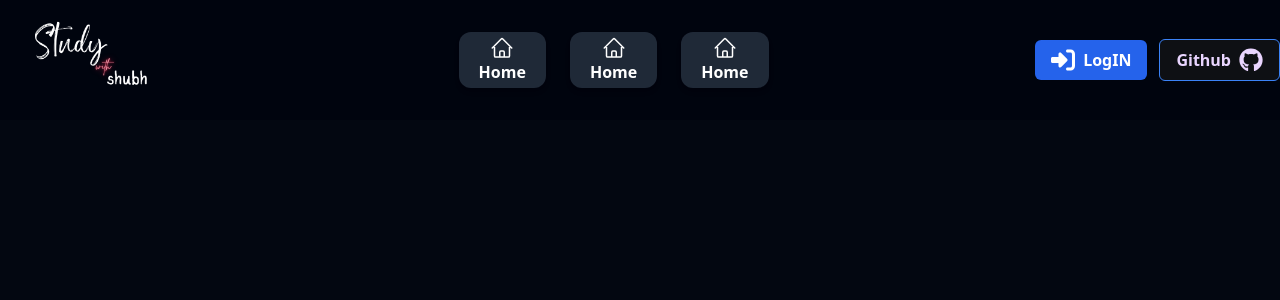
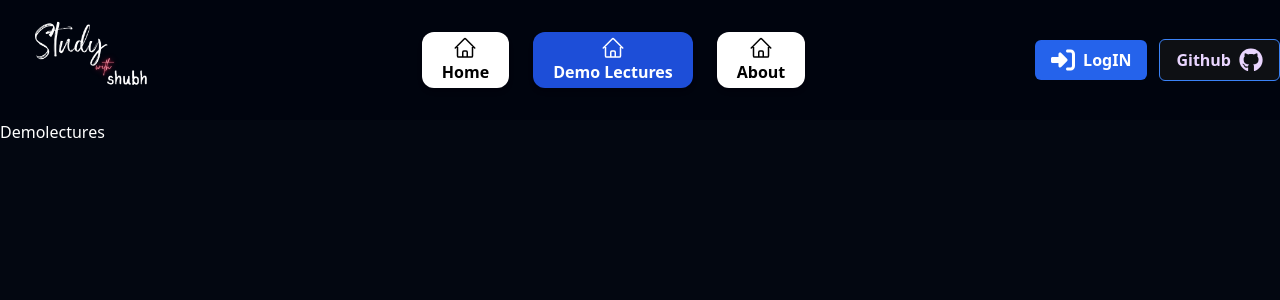
Before and after one commit to Shubhashish-Chakraborty/StudyWithShubh, a React (Vite) app: page /demo in a window 1280 px wide. Shown: the top 300 px of the page. Built offline with nearby package versions, Linux system fonts and the light colour scheme.

Commit message:
styling improved

```diff
--- a/package.json
+++ b/package.json
@@ -11,7 +11,8 @@
   },
   "dependencies": {
     "react": "^18.3.1",
-    "react-dom": "^18.3.1"
+    "react-dom": "^18.3.1",
+    "react-router-dom": "^7.1.1"
   },
   "devDependencies": {
     "@eslint/js": "^9.17.0",
--- a/src/App.tsx
+++ b/src/App.tsx
@@ -1,9 +1,24 @@
-import { Navbar } from "./components/Navbar";
+import { BrowserRouter , Routes , Route } from "react-router-dom";
+import { Layout } from "./pages/Layout";
+import { Home } from "./pages/Home";
+import { NotFound } from "./pages/NotFound";
+import { DemoLectures } from "./pages/DemoLectures";
+import { About } from "./pages/About";
 
 export default function App() {
     return(
         <div className="h-screen bg-custom-1">
-            <Navbar/>
+            <BrowserRouter>
+                <Routes>
+                    <Route path="/" element={<Layout/>}>
+                        <Route index element={<Home/>}></Route>
+                        <Route path="demo" element={<DemoLectures/>}></Route>
+                        <Route path="about" element={<About/>}></Route>
+                        <Route path="*" element={<NotFound/>}></Route>
+                    </Route>
+                </Routes>
+            </BrowserRouter>
+
         </div>
     )
 }
--- a/src/components/Navbar.tsx
+++ b/src/components/Navbar.tsx
@@ -1,42 +1,74 @@
-import { Home } from "../icons/NavbarIcons/Home"
+import { Home } from "../icons/NavbarIcons/Home";
 import { Login } from "../icons/NavbarIcons/Login";
 import { Github } from "../icons/SocialIcons/Github";
-import { Button } from "./ui/Button"
+import { Button } from "./ui/Button";
+import { useLocation, useNavigate } from "react-router-dom";
 
-const commonNavbarStyles = "flex flex-col items-center py-1 px-5 rounded-xl cursor-pointer hover:bg-blue-300 hover:text-black bg-gray-800 font-bold hover:-translate-y-3 transition-all duration-500 shadow-md";
+const commonNavbarStyles = "flex flex-col items-center py-1 px-5 rounded-xl cursor-pointer font-bold hover:-translate-y-2 transition-all duration-500 shadow-md";
 
 export const Navbar = () => {
+    const navigate = useNavigate();
+    const location = useLocation();
+
+    // Determine the active tab based on the current path
+    const isActive = (path: string) => location.pathname === path;
+
     return (
         <>
             <div className="bg-custom-2 flex justify-between items-center">
-                <div className="cursor-pointer hover:-translate-y-2 transition-all duration-500">
+                {/* Logo Section */}
+                <div
+                    className="cursor-pointer hover:-translate-y-2 transition-all duration-500"
+                    onClick={() => navigate('/')}
+                >
                     <img src="/swsBrandImg.png" className="w-48" alt="SwsBrandLogo!!" />
                 </div>
 
+                {/* Navigation Links */}
                 <div className="flex justify-center px-16 py-8 gap-6 text-white">
-                    <div className={`${commonNavbarStyles}`}>
-                        <Home/>
+                    <div
+                        onClick={() => navigate('/')}
+                        className={`${commonNavbarStyles} ${
+                            isActive('/') ? 'bg-blue-700 text-white hover:bg-blue-800' : 'bg-white text-black hover:bg-blue-700 hover:text-white'
+                        }`}
+                    >
+                        <Home />
                         Home
                     </div>
-                    <div className={`${commonNavbarStyles}`}>
-                        <Home/>
-                        Home
+                    <div
+                        onClick={() => navigate('/demo')}
+                        className={`${commonNavbarStyles} ${
+                            isActive('/demo') ? 'bg-blue-700 text-white hover:bg-blue-800' : 'bg-white text-black hover:bg-blue-700 hover:text-white'
+                        }`}
+                    >
+                        <Home />
+                        Demo Lectures
                     </div>
-                    <div className={`${commonNavbarStyles}`}>
-                        <Home/>
-                        Home
+                    <div
+                        onClick={() => navigate('/about')}
+                        className={`${commonNavbarStyles} ${
+                            isActive('/about') ? 'bg-blue-700 text-white hover:bg-blue-800' : 'bg-white text-black hover:bg-blue-700 hover:text-white'
+                        }`}
+                    >
+                        <Home />
+                        About
                     </div>
                 </div>
 
+                {/* Buttons Section */}
                 <div className="flex items-center gap-3">
                     <div>
-                        <Button variant="primary" text="LogIN" startIcon={<Login/>} />
+                        <Button variant="primary" text="LogIN" startIcon={<Login />} />
                     </div>
-                    <div>
-                        <Button variant="secondary" text="Github" endIcon={<Github/>}/>
+                    <div
+                        onClick={() =>
+                            window.open("https://github.com/Shubhashish-Chakraborty/StudyWithShubh")
+                        }
+                    >
+                        <Button variant="secondary" text="Github" endIcon={<Github />} />
                     </div>
                 </div>
             </div>
         </>
-    )
-}
+    );
+};
--- /dev/null
+++ b/src/pages/About.tsx
@@ -0,0 +1,7 @@
+export const About = () => {
+    return (
+        <>
+            <div className="text-white">ABOUT PAGE!!</div>
+        </>
+    )
+}
--- /dev/null
+++ b/src/pages/DemoLectures.tsx
@@ -0,0 +1,7 @@
+export const DemoLectures = () => {
+    return (
+        <>
+            <div className="text-white">Demolectures</div>
+        </>
+    )
+}
--- /dev/null
+++ b/src/pages/Home.tsx
@@ -0,0 +1,9 @@
+export const Home = () => {
+    return (
+        <>
+            <div className="text-white">
+                HOMEPAGE!
+            </div>
+        </>
+    )
+}
--- /dev/null
+++ b/src/pages/Layout.tsx
@@ -0,0 +1,15 @@
+import { Outlet } from "react-router-dom"
+import { Navbar } from "../components/Navbar"
+
+export const Layout = () => {
+    return (
+        <>
+            <div className="h-screen flex flex-col">
+                <Navbar />
+                <div className="flex-grow">
+                    <Outlet />
+                </div>
+            </div>
+        </>
+    )
+}
--- /dev/null
+++ b/src/pages/NotFound.tsx
@@ -0,0 +1,16 @@
+export const NotFound = () => {
+    return(
+
+        <div className="flex items-center justify-center bg-custom-1 mt-24">
+            <div>
+                <svg fill="currentColor" stroke="currentColor" className="size-80 text-red-500 animate-bounce" xmlns="http://www.w3.org/2000/svg" viewBox="0 0 512 512">
+                    <path d="M367.2 412.5L99.5 144.8C77.1 176.1 64 214.5 64 256c0 106 86 192 192 192c41.5 0 79.9-13.1 111.2-35.5zm45.3-45.3C434.9 335.9 448 297.5 448 256c0-106-86-192-192-192c-41.5 0-79.9 13.1-111.2 35.5L412.5 367.2zM0 256a256 256 0 1 1 512 0A256 256 0 1 1 0 256z"/>
+                </svg>
+                <div className="font-bold text-4xl text-center animate-pulse text-red-400">
+                    Page Not Found
+                </div>
+            </div>
+        </div>
+
+    )
+}
```
Also changed, not shown: vercel.json (added), 1 other file (tests, documents, lock files or other folders).
